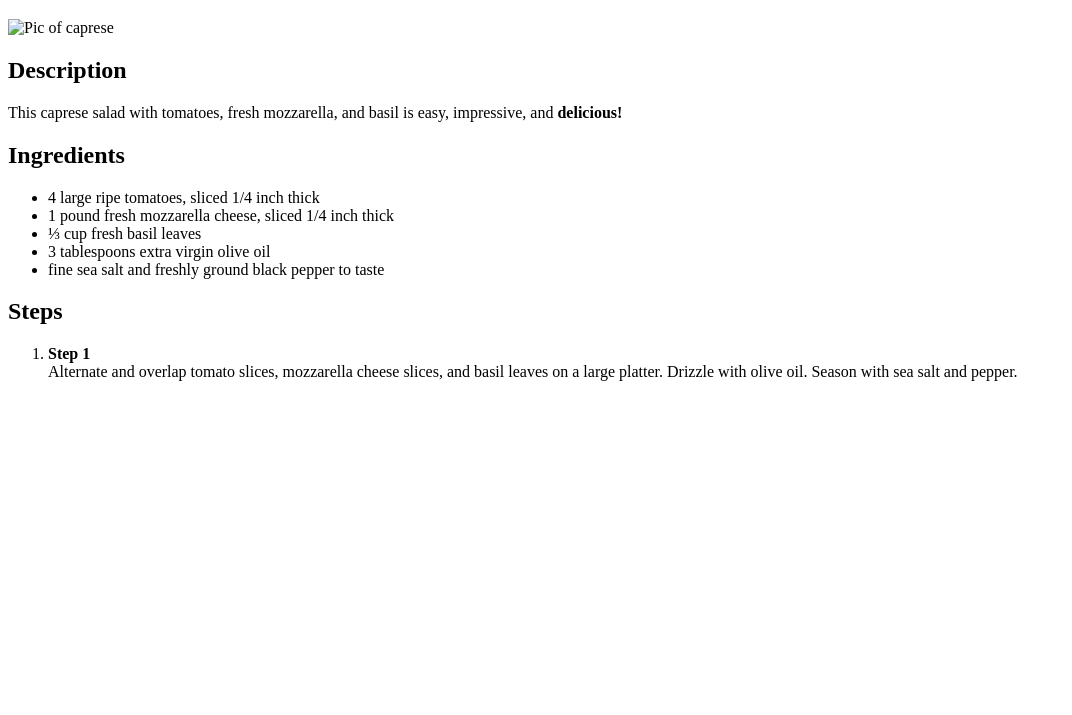
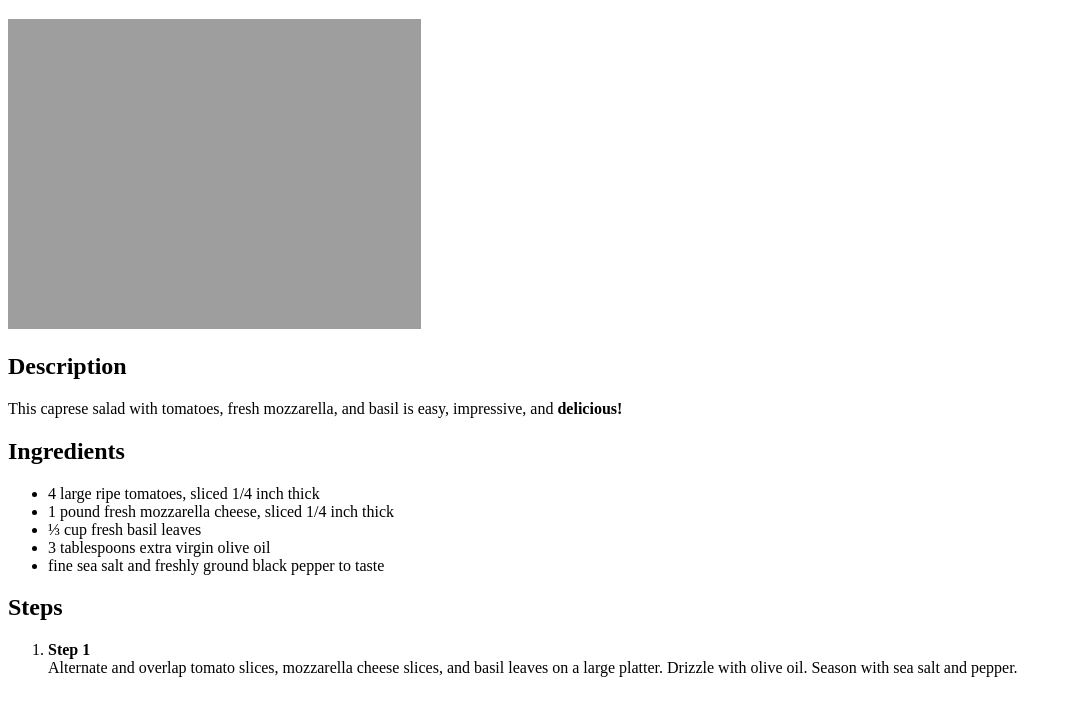
Before and after one commit to criccardori18/odin-recipes, a plain HTML site: page recipes/caprese.html in a window 1280 px wide. Shown: the part 61-776 px from the top of the page, without its empty margins (0-1072 px from the left). Drawn offline with Linux system fonts and the light colour scheme; the site is published under a folder, as on GitHub Pages, so addresses that start at the root find nothing.

Commit message:
Bug fixed for src image

```diff
--- a/recipes/caprese.html
+++ b/recipes/caprese.html
@@ -7,7 +7,7 @@
 </head>
 <body>
     <h1>Caprese</h1>
-    <img src="/recipes/images/Caprese-1.jpg" alt="Pic of caprese" height="310">
+    <img src="images/Caprese-1.jpg" alt="Pic of caprese" height="310">
     <h2>Description</h2>
     <p>This caprese salad with tomatoes, fresh mozzarella, and basil is easy, impressive, and <strong>delicious!</strong></p>
     <h2>Ingredients</h2>
```
